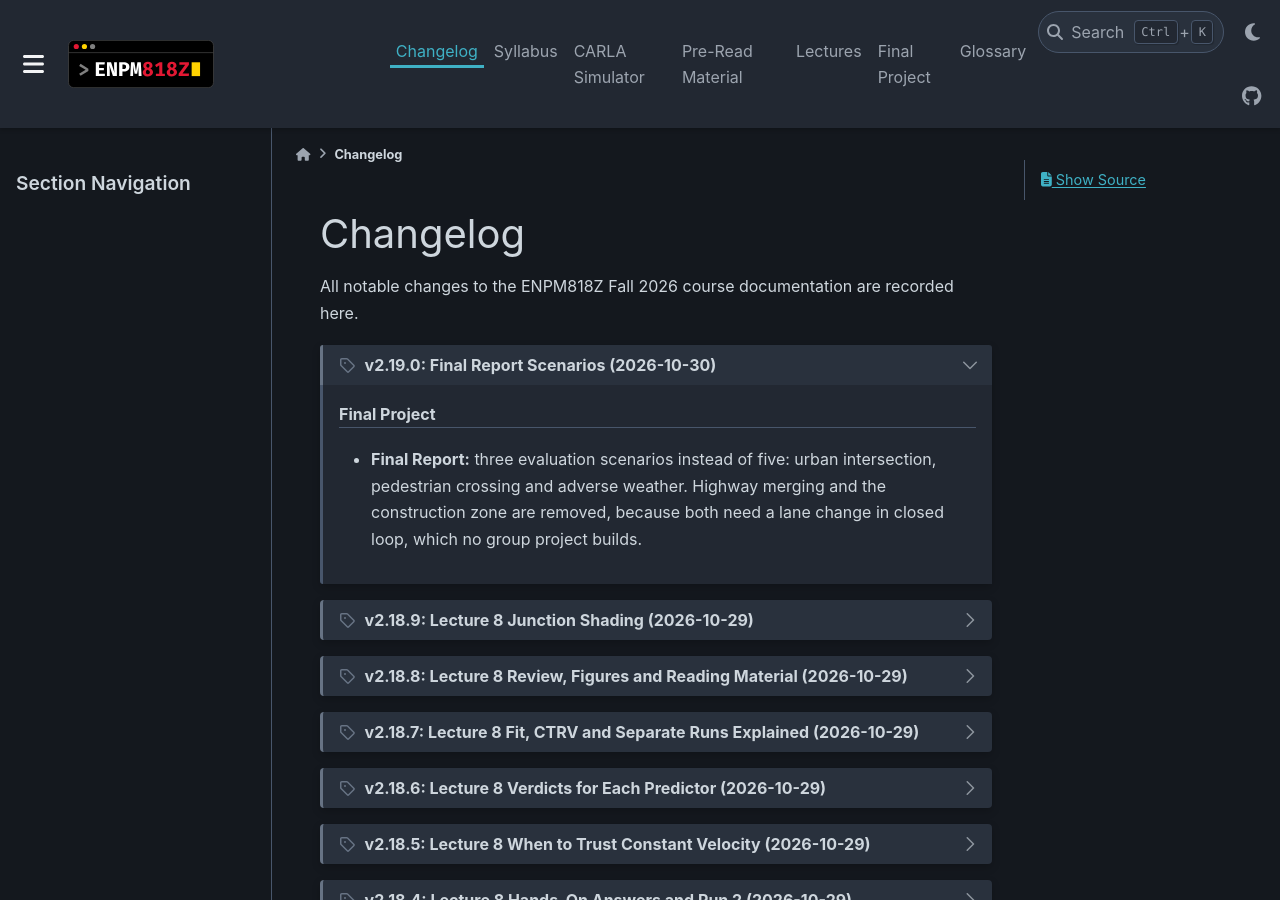
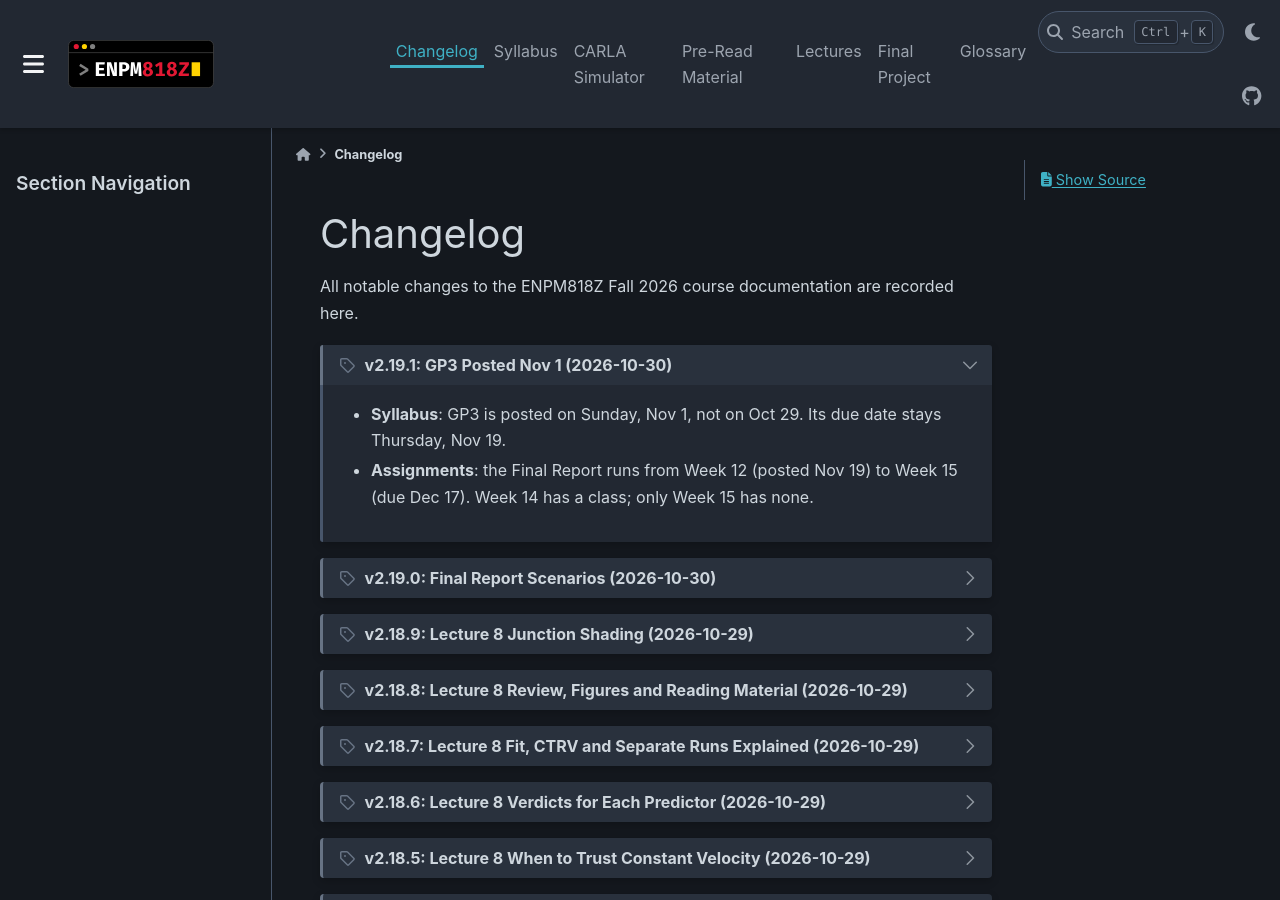
Before and after one commit to zeidk/enpm818z-fall-2026-docs, a Sphinx documentation site: the page built from docs/source/changelog/changelog.rst, in a window 1280 px wide and 900 px high. Built offline with Sphinx 7.4.7 and the PyData theme 0.15.4, drawn with Linux system fonts in a browser that asks for light colours; pages that are not in the unit, such as notebooks, are missing from menus.

Commit message:
GP3 posted Sun, Nov 1; the Final Report runs Weeks 12 to 15 (v2.19.1)
The syllabus schedule moves "GP3 posted" from the Oct 29 row to the
Nov 5 row as "GP3 posted (Sun, Nov 1)", and the GP3 page says posted
Sunday, November 1, due Thursday, November 19. The assignments page no
longer says there is no class in Week 14: the report is posted in Week 12
and due in Week 15, the only week without class.

```diff
--- a/docs/source/assignments/gp3.rst
+++ b/docs/source/assignments/gp3.rst
@@ -32,8 +32,7 @@ GP3: Fusion & Localization
       :class: compact-table
 
       * - **Duration**
-        - 2 weeks: posted **Thursday, November 5**, due **Thursday,
-          November 19**
+        - Posted **Sunday, November 1**, due **Thursday, November 19**
       * - **Weight**
         - 25% of the group-project grade: 21.25% of the final project grade,
           17.0% of the course grade
--- a/docs/source/changelog/changelog.rst
+++ b/docs/source/changelog/changelog.rst
@@ -5,10 +5,20 @@ Changelog
 All notable changes to the ENPM818Z Fall 2026 course documentation are recorded here.
 
 
+.. dropdown:: v2.19.1: GP3 Posted Nov 1 (2026-10-30)
+   :icon: tag
+   :class-container: sd-border-success
+   :open:
+
+   - **Syllabus**: GP3 is posted on Sunday, Nov 1, not on Oct 29. Its due
+     date stays Thursday, Nov 19.
+   - **Assignments**: the Final Report runs from Week 12 (posted Nov 19) to
+     Week 15 (due Dec 17). Week 14 has a class; only Week 15 has none.
+
+
 .. dropdown:: v2.19.0: Final Report Scenarios (2026-10-30)
    :icon: tag
    :class-container: sd-border-success
-   :open:
 
    .. rubric:: Final Project
 
--- a/docs/source/syllabus/index.rst
+++ b/docs/source/syllabus/index.rst
@@ -691,12 +691,12 @@ all other Thursdays meet as scheduled. Dates below are given as MM/DD.
      - Trajectory Prediction & Behavior Modeling
      - L8
      - | :quiz:`Quiz 3`
-       | :assignment:`GP2 due, GP3 posted`
+       | :assignment:`GP2 due`
    * - 11/05
      - 10
      - Motion Planning
      - L9
-     -
+     - :assignment:`GP3 posted (Sun, Nov 1)`
    * - 11/12
      - 11
      - Trajectory Generation & Control
```
Also changed, not shown: docs/source/assignments/index.rst (+4 -4 lines).
